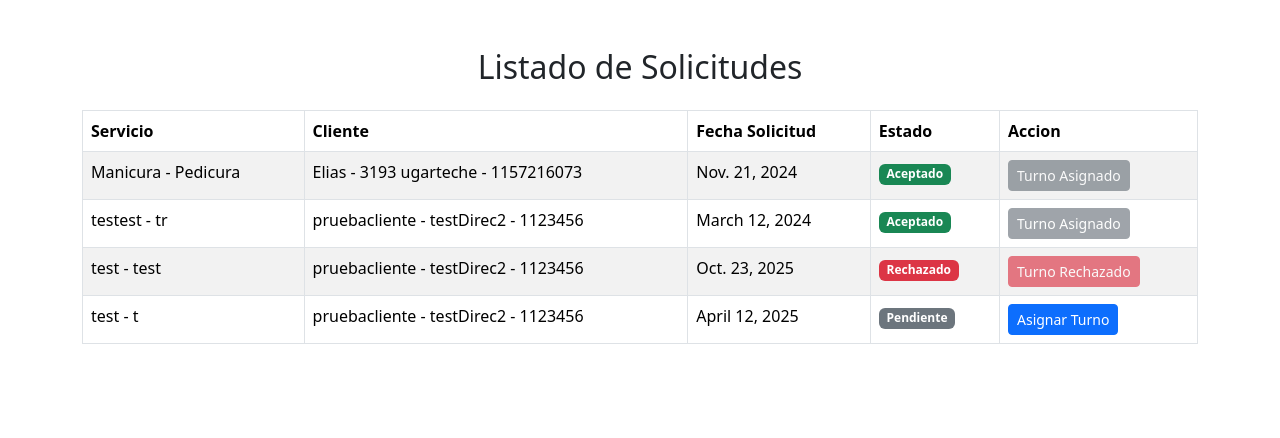
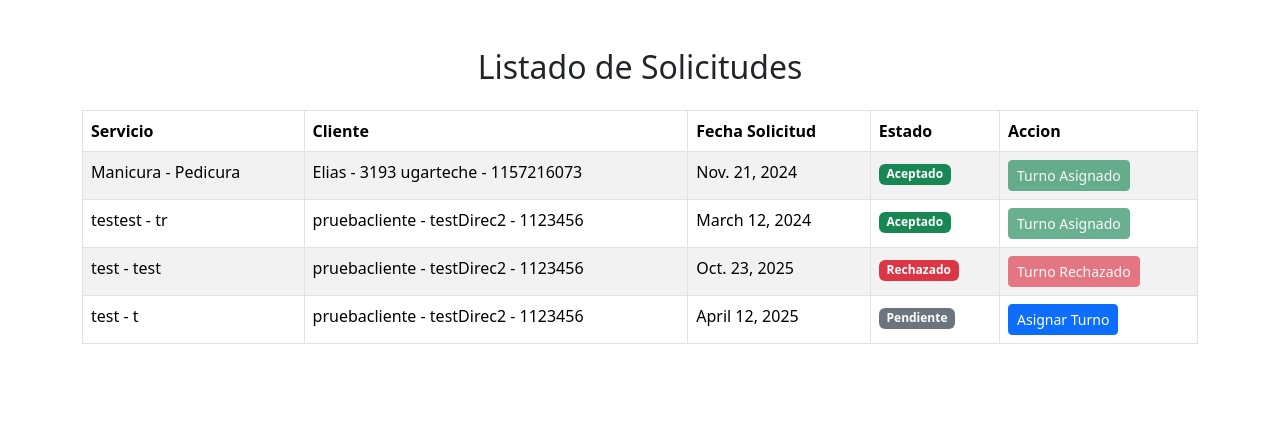
Before and after one commit to herlazarte/Proyecto-BackEnd, a Django app: page /solicitudes/listado_solicitudes/ in a window 1280 px wide. Shown: the part 58-496 px from the top of the page. Run offline with Django 5.2, Linux system fonts and the light colour scheme; data comes from the database, SQL or seed files in the repository; some libraries are stand-ins or nearby versions.

Commit message:
colores cuando se acepta,rechaza y queda pendiente un turno

```diff
--- a/apps/solicitudes/templates/listado_solicitudes.html
+++ b/apps/solicitudes/templates/listado_solicitudes.html
@@ -54,7 +54,7 @@
                 <td>
                   {% if solicitud.turno_asignado %}
                       {% if solicitud.estado_turno == 'Aceptado' %}
-                        <button class="btn btn-secondary btn-sm" disabled>Turno Asignado</button>
+                        <button class="btn btn-success btn-sm" disabled>Turno Asignado</button>
                       {% elif solicitud.estado_turno == 'Rechazado' %}
                         <button class="btn btn-danger btn-sm" disabled>Turno Rechazado</button>
                       {% endif %}
```
